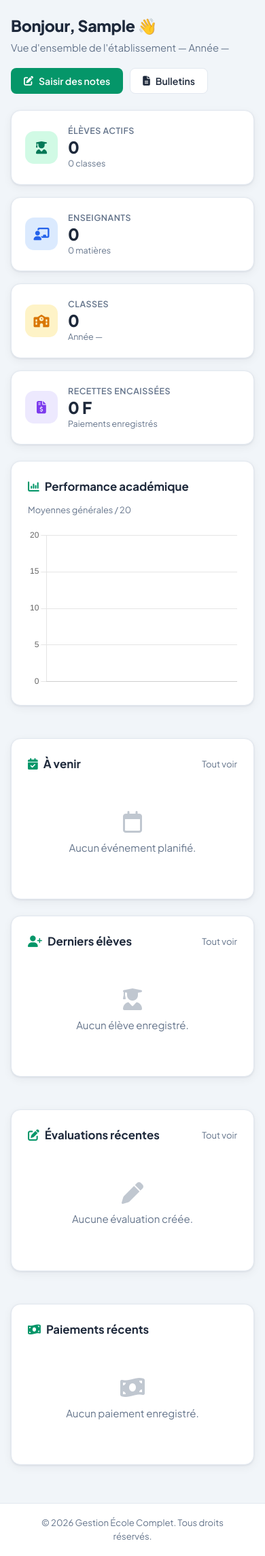
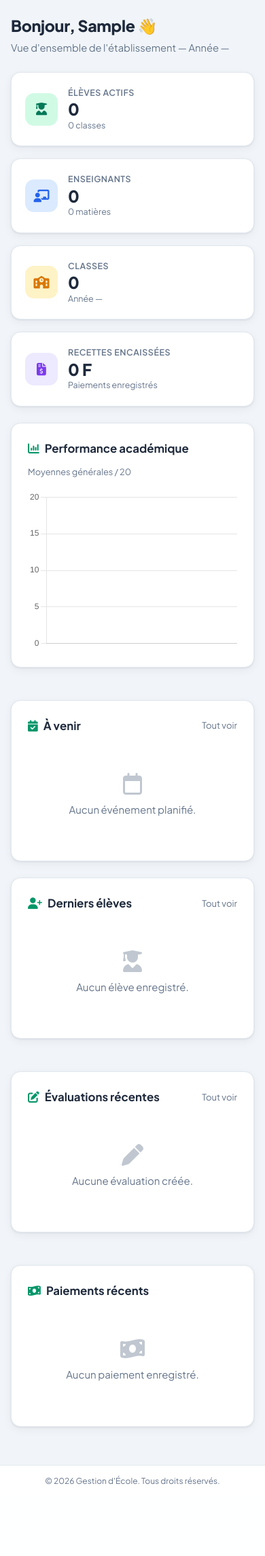
Before and after one commit to artisanweb4-blip/Projet_Gestion_Ecole, a Django app: page / in a window 390 px wide. Shown: the part 65-2354 px from the top of the page at 68% size. After the commit the page ends 2249 px from the top, so only its background shows below. Run offline with Django 5.2, Linux system fonts and the light colour scheme; the visitor is signed in with stand-in values (Sample User, id 1); data comes from the database, SQL or seed files in the repository; data that the repository does not hold is empty; parts of the project's set-up code (start-up, migrations or seed data) failed here and were passed over; some libraries are stand-ins or nearby versions.

Commit message:
Design : nom de l'app dans le sidebar, titres dynamiques, dashboard épuré
- Sidebar : « Gestion d'École » + sous-titre « Gestion complète
  d'école » affichés à côté du logo GCE (textes fixes de l'app).
- Tableau de bord : boutons « Saisir des notes » et « Bulletins »
  retirés de l'en-tête.
- Barre supérieure : le titre affiche le nom de la page active sur
  toutes les pages (via active_page_label du context processor,
  déduit de l'entrée de menu active) au lieu de toujours montrer
  « Tableau de bord » ; les pages qui définissent leur titre gardent
  la priorité.
- Pied de page : plus poussé en bas de façon fixe (il suit le
  contenu), responsive sur mobile, et affiche le nom de
  l'application : © 2026 Gestion d'École. Tous droits réservés.

Co-authored-by: arena-agent <297053741+arena-agent@users.noreply.github.com>

```diff
--- a/core/context_processors.py
+++ b/core/context_processors.py
@@ -79,8 +79,17 @@ def global_context(request):
     except Exception:
         school = None
 
+    menu = build_menu(request)
+    # Titre de la page courante = libellé de l'entrée de menu active
+    active_page_label = next(
+        (item['label'] for item in menu
+         if not item.get('is_section') and item.get('is_active')),
+        None,
+    )
+
     return {
-        'menu_items': build_menu(request),
+        'menu_items': menu,
+        'active_page_label': active_page_label,
         'school': school,
         'current_year': date.today().year,
     }
--- a/static/css/custom.css
+++ b/static/css/custom.css
@@ -686,7 +686,6 @@ textarea.form-control { min-height: 90px; resize: vertical; }
 }
 
 .footer {
-    margin-top: auto;
     padding: 18px 32px;
     background: #ffffff;
     border-top: 1px solid var(--border-color);
@@ -697,6 +696,11 @@ textarea.form-control { min-height: 90px; resize: vertical; }
     margin: 0;
     font-size: 0.82rem;
     color: var(--text-muted);
+}
+
+@media (max-width: 640px) {
+    .footer { padding: 14px 16px; }
+    .footer p { font-size: 0.75rem; }
 }
 
 /* Utilitaires texte */
--- a/templates/base.html
+++ b/templates/base.html
@@ -20,6 +20,10 @@
         <aside class="sidebar" id="sidebar">
             <div class="brand">
                 <span class="brand-logo">GCE</span>
+                <span class="brand-text">
+                    <strong>Gestion d'École</strong>
+                    <small>Gestion complète d'école</small>
+                </span>
             </div>
 
             <nav class="menu">
@@ -54,7 +58,7 @@
                     <i class="fa-solid fa-bars"></i>
                 </button>
                 <div class="topbar-title">
-                    {% block topbar_title %}Tableau de bord{% endblock %}
+                    {% block topbar_title %}{{ active_page_label|default:"Tableau de bord" }}{% endblock %}
                 </div>
                 <div class="topbar-right">
                     <span class="topbar-user">
@@ -85,7 +89,7 @@
             </main>
 
             <footer class="footer">
-                <p>&copy; {{ current_year }} {{ school.school_name|default:"Gestion École Complet" }}. Tous droits réservés.</p>
+                <p>&copy; {{ current_year }} Gestion d'École. Tous droits réservés.</p>
             </footer>
         </div>
     </div>
--- a/templates/dashboard/dashboard.html
+++ b/templates/dashboard/dashboard.html
@@ -9,14 +9,6 @@
     <div class="page-title">
         <h1>Bonjour, {{ user.first_name|default:user.username }} 👋</h1>
         <p>Vue d'ensemble de l'établissement — Année {{ active_year }}</p>
-    </div>
-    <div style="display: flex; gap: 10px; flex-wrap: wrap;">
-        <a href="{% url 'grades:grade_entry' %}" class="btn btn-primary">
-            <i class="fa-solid fa-pen-to-square"></i> Saisir des notes
-        </a>
-        <a href="{% url 'grades:bulletin_select' %}" class="btn btn-secondary">
-            <i class="fa-solid fa-file-lines"></i> Bulletins
-        </a>
     </div>
 </div>
 
```
